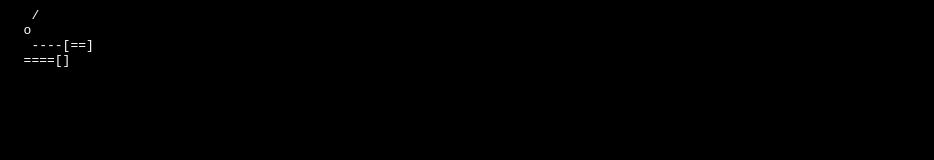
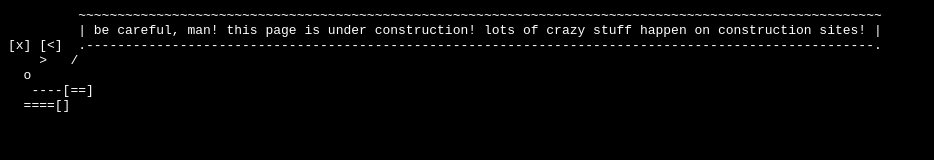
Before and after one commit to kickhead13/kickhead13.github.io, a plain HTML site: page blog/home.html in a window 1280 px wide. Shown: the whole page, without its empty margins (0-934 px from the left). Drawn offline with Linux system fonts and the light colour scheme.

Commit message:
multiple pages #4

```diff
--- a/blog/home.html
+++ b/blog/home.html
@@ -1,6 +1,8 @@
 <html>
+
+  <head></head>
   <body style="background-color: black;">
-    <pre style="color: white;"
+    <pre style="color: white;">
          ~~~~~~~~~~~~~~~~~~~~~~~~~~~~~~~~~~~~~~~~~~~~~~~~~~~~~~~~~~~~~~~~~~~~~~~~~~~~~~~~~~~~~~~~~~~~~~~~~~~~~~~
          | be careful, man! this page is under construction! lots of crazy stuff happen on construction sites! |
 [x] [<]  .-----------------------------------------------------------------------------------------------------.
```
Also changed, not shown: projects.html (+1 -1 lines).
